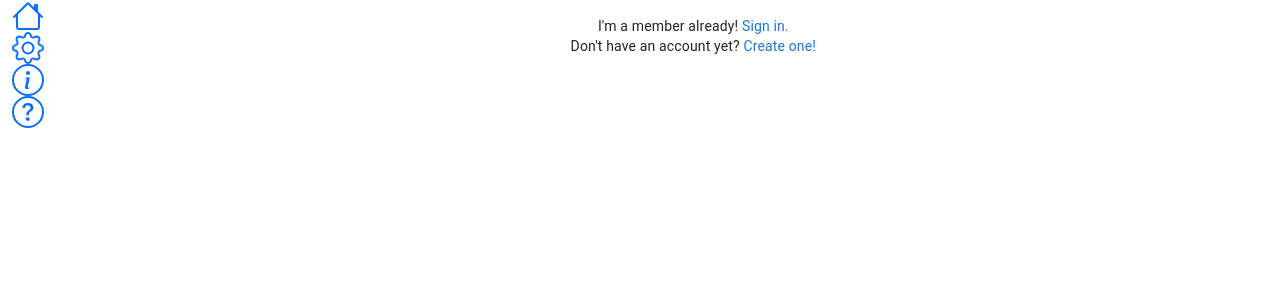
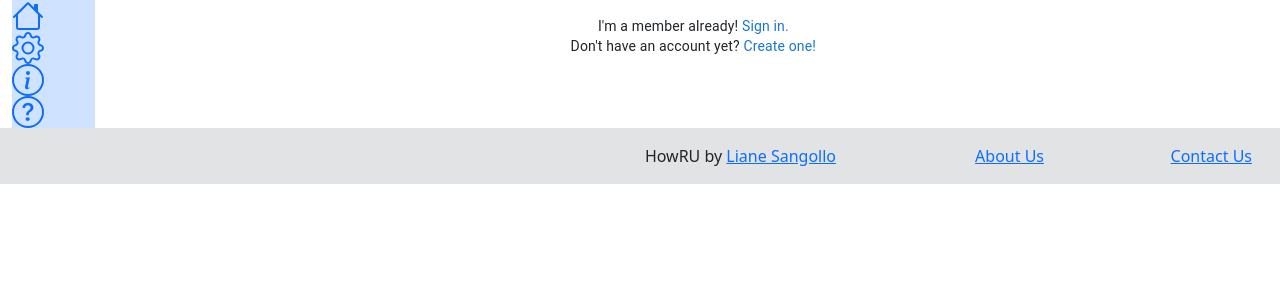
Before and after one commit to IRODR1502020/HOWRU-Spring-2024, a React (Create React App) app in the folder howru/: page / in a window 1280 px wide. Shown: the top 300 px of the page. Built offline with nearby package versions, Linux system fonts and the light colour scheme.

Commit message:
Added footer in GeneralComponents

```diff
--- /dev/null
+++ b/howru/src/Components/GeneralComponents/Footer.js
@@ -0,0 +1,11 @@
+import React from 'react';
+
+export default function Footer() {
+    return (
+        <footer class="bg-secondary-subtle row p-3">
+            <div class="col-md-8 text-end">HowRU by <a href="#" class="link-underline-primary">Liane Sangollo</a></div>
+            <div class="col-md-2 text-end"><a href="#" class="link-underline-primary">About Us</a></div>
+            <div class="col-md-2 text-end"><a href="#" class="link-underline-primary">Contact Us</a></div>
+        </footer>
+    );
+}
--- a/howru/src/Components/GeneralComponents/Navbar.js
+++ b/howru/src/Components/GeneralComponents/Navbar.js
@@ -1,9 +1,10 @@
 import React from 'react';
 import * as Icon from 'react-bootstrap-icons';
+// import "../../Styling/bootstrap.css"
 
 export default function Navbar() {
     return (
-        <div>
+        <div class="bg-primary-subtle">
                 <ul className="nav flex-column">
                     <li className="nav-item">
                         <a href="#">
--- a/howru/src/Components/SplashPage/SplashPage.js
+++ b/howru/src/Components/SplashPage/SplashPage.js
@@ -3,13 +3,13 @@ import { Button, Typography, Link } from "@mui/material";
 import Navbar from "../GeneralComponents/Navbar";
 import { useNavigate } from "react-router-dom";
 import { Link as RouterLink } from "react-router-dom";
-
+import "../../Styling/bootstrap.css"
+import Footer from "../GeneralComponents/Footer"
 
 const SplashPage = () => {
 	const navigate = useNavigate();
 
 	return (
-
 		<div class="container-fluid">
 			<div class="row">
 				<div class="col-md-1">
@@ -17,6 +17,7 @@ const SplashPage = () => {
 					<i class="bi bi-house"></i>
 				</div>
 				<div class="col-md-11">
+					<div class="row">
 						<Typography variant="body2" align="center" sx={{ mt: 2 }}>
 								I'm a member already!{" "}
 							<Link component={RouterLink} to="/login" underline="hover">
@@ -31,7 +32,8 @@ const SplashPage = () => {
 					</div>
 				</div>
 			</div>
-
+			<Footer />
+		</div>
 	);
 };
 
```
Lines whose indentation alone changed are shown as unchanged.
